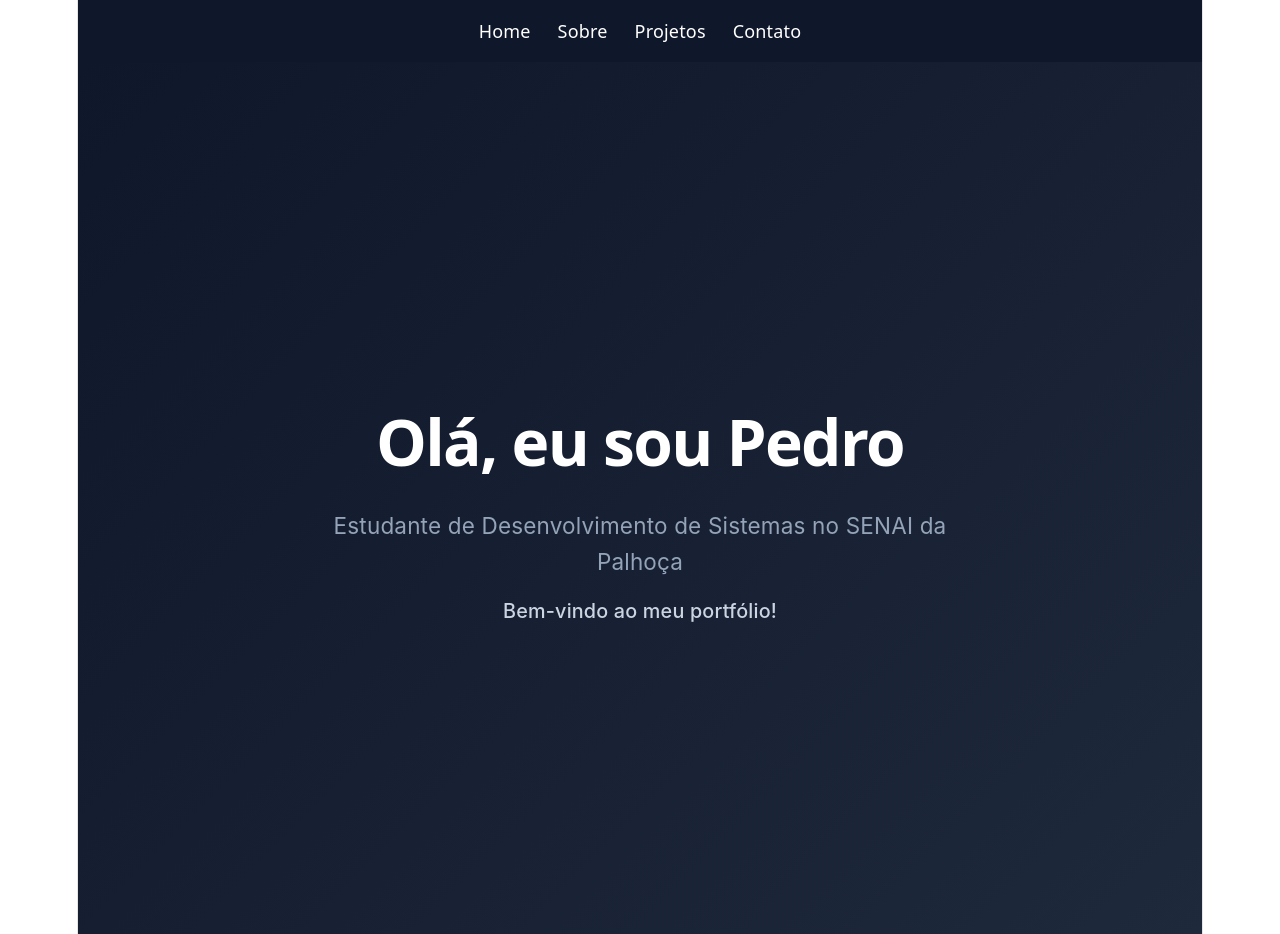
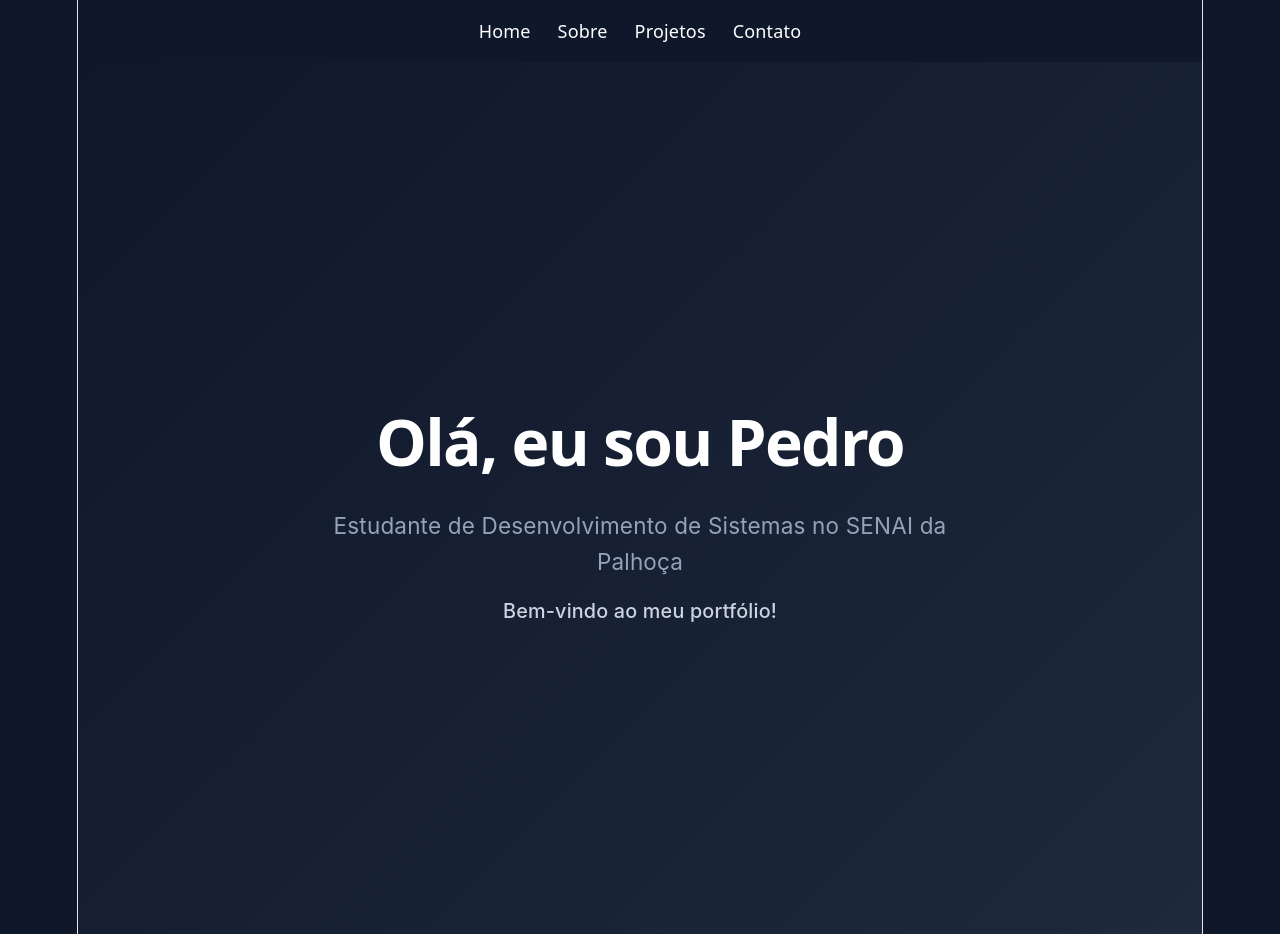
Before and after one commit to pedromillani-hub/meu-portifolio, a React (Vite) app: page / in a window 1280 px wide. Built offline with nearby package versions, Linux system fonts and the light colour scheme.

Commit message:
Add files via upload

```diff
--- a/src/App.css
+++ b/src/App.css
@@ -182,3 +182,7 @@
     border-right-color: var(--border);
   }
 }
+
+body {
+  background-color: #0f172a
+}
```
